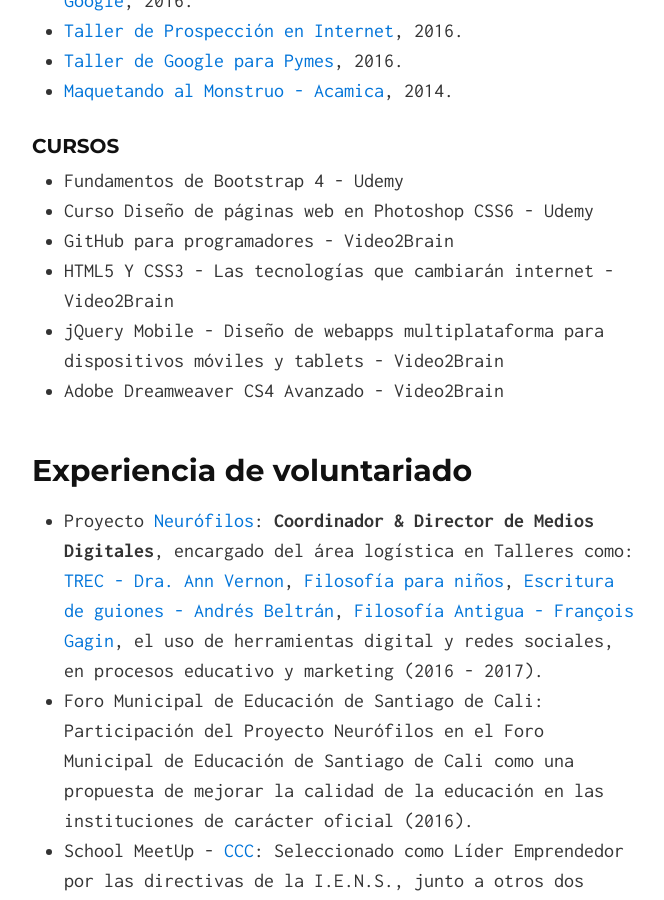
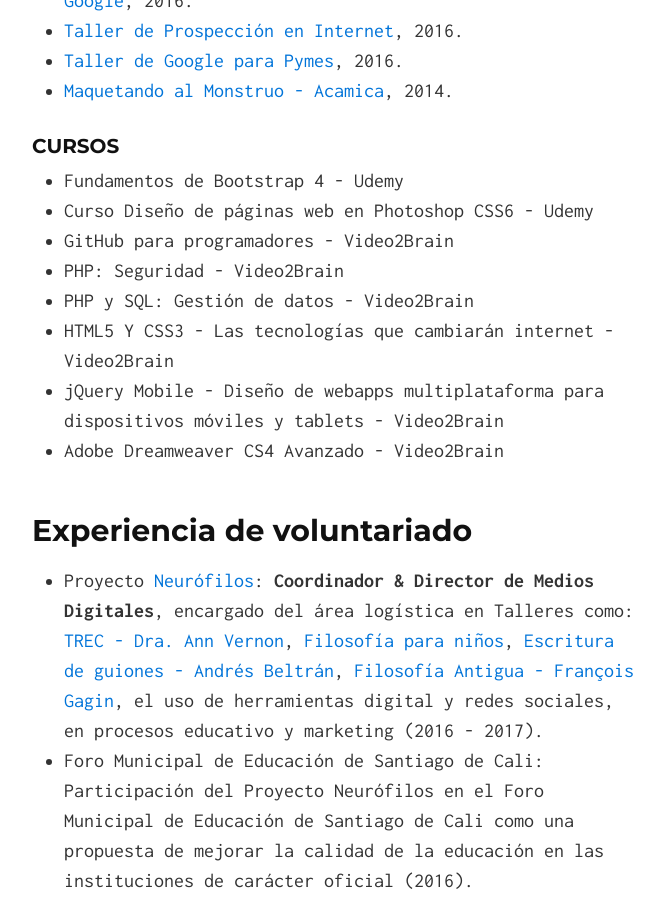
Before and after one commit to MaurooRen/maurooren.github.io, a Jekyll site: the page built from index.md, in a window 1280 px wide and 900 px high, scrolled down 8224 px. Shown: the whole window, without its empty margins (306-970 px from the left). Built offline with Jekyll 4.4.1, drawn with Linux system fonts in a browser that asks for light colours; nearby versions of some CDN libraries.

Commit message:
add - courses

```diff
--- a/index.md
+++ b/index.md
@@ -251,6 +251,8 @@
 * Fundamentos de Bootstrap 4 - Udemy
 * Curso Diseño de páginas web en Photoshop CSS6 - Udemy
 * GitHub para programadores - Video2Brain
+* PHP: Seguridad - Video2Brain
+* PHP y SQL: Gestión de datos - Video2Brain
 * HTML5 Y CSS3 - Las tecnologías que cambiarán internet - Video2Brain
 * jQuery Mobile - Diseño de webapps multiplataforma para dispositivos móviles y tablets - Video2Brain
 * Adobe Dreamweaver CS4 Avanzado - Video2Brain
```
